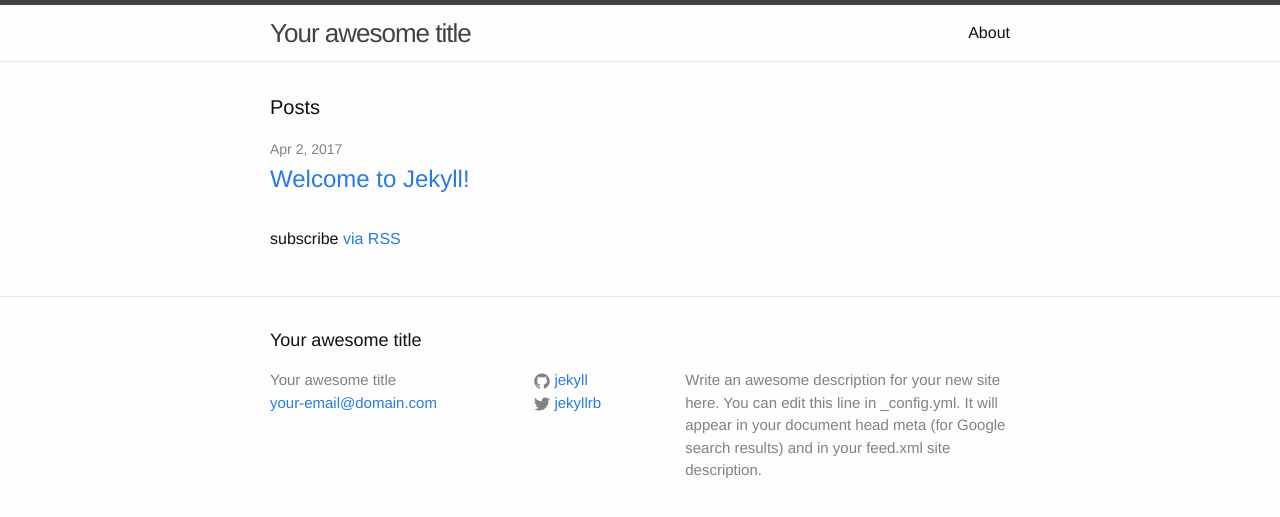
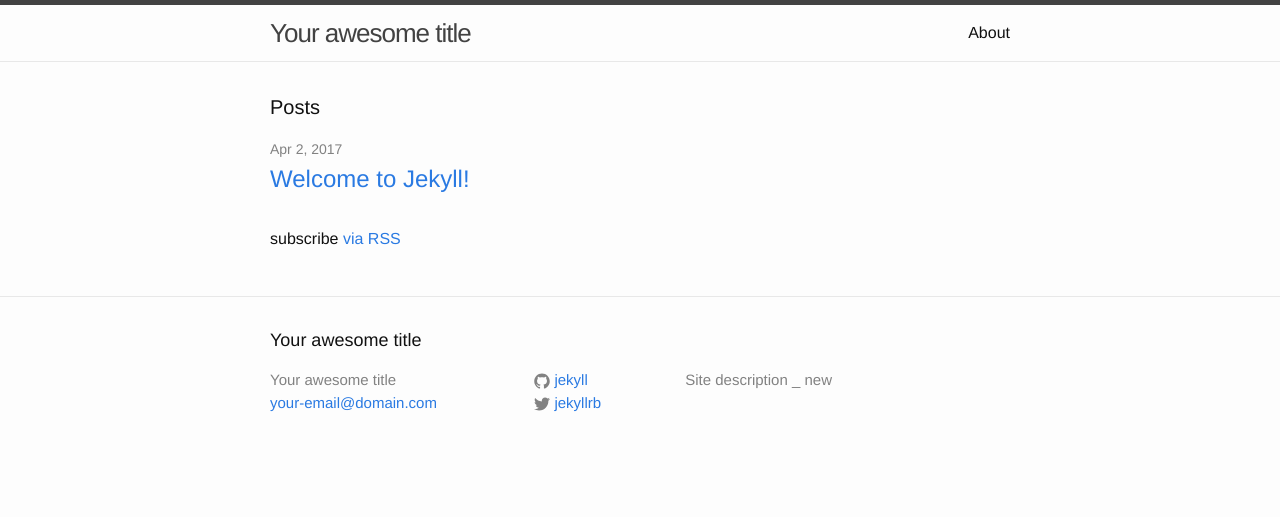
Before and after one commit to Evjenth/Evjenth.github.io, a Jekyll site: the page built from index.html, in a window 1280 px wide. Shown: the top 517 px of the page. Built offline with Jekyll 4.4.1, drawn with Linux system fonts in a browser that asks for light colours.

Commit message:
Update _config.yml

```diff
--- a/_config.yml
+++ b/_config.yml
@@ -9,9 +9,7 @@
 title: Your awesome title
 email: your-email@domain.com
 description: > # this means to ignore newlines until "baseurl:"
-  Write an awesome description for your new site here. You can edit this
-  line in _config.yml. It will appear in your document head meta (for
-  Google search results) and in your feed.xml site description.
+  Site description _ new
 baseurl: "" # the subpath of your site, e.g. /blog
 url: "http://yourdomain.com" # the base hostname & protocol for your site
 twitter_username: jekyllrb
```
